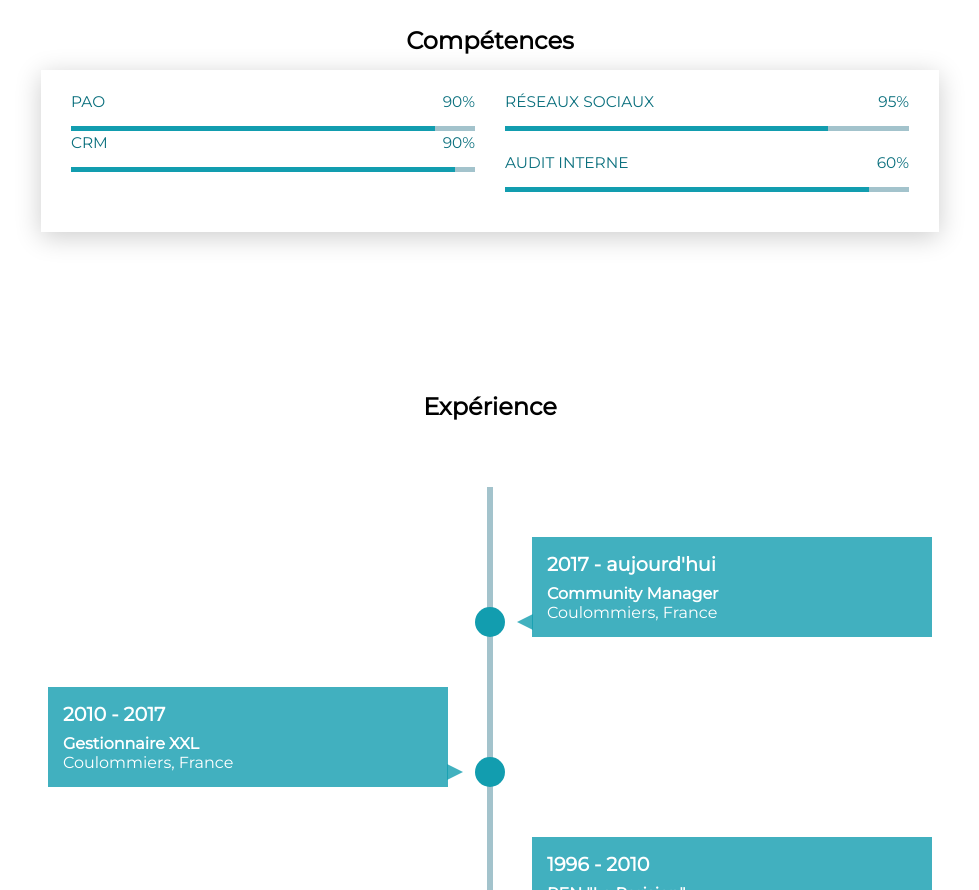
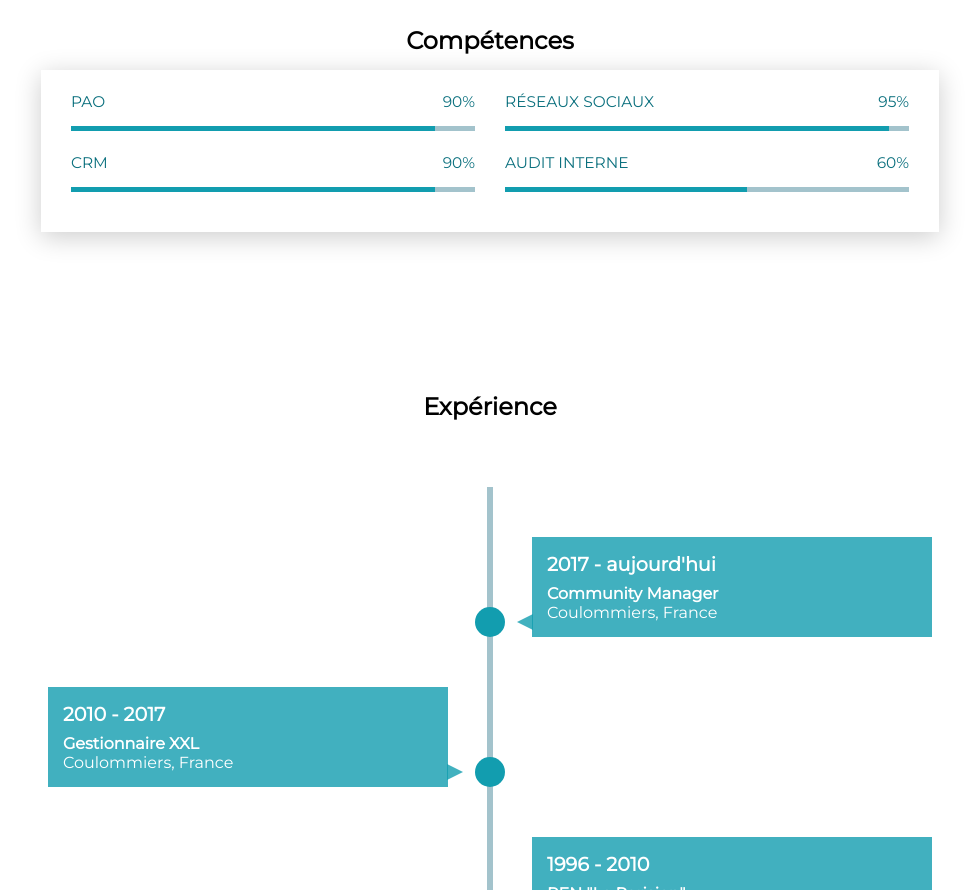
Before and after one commit to karinedp77/karinedp, a website: page index.html in a window 1280 px wide. Shown: the part 960-1850 px from the top of the page, without its empty margins (150-1129 px from the left). Drawn offline with Linux system fonts and the light colour scheme.

Commit message:
container

```diff
--- a/index.html
+++ b/index.html
@@ -36,16 +36,17 @@
                   <div class="progress-bar" style="width: 90%;"></div>
                   <span class="progress-value">90%</span>
                 </div>
+
+
+              </div>
                 <!-- Fin .progress-container -->
                 <div class="progress-container">
                     <span class="progress-badge">CRM</span>
                     <div class="progress">
-                        <div class="progress-bar" style="width: 95%;"></div>
+                      <div class="progress-bar" style="width: 90%;"></div>
                       <span class="progress-value">90%</span>
                     </div>
                   </div>
-              </div>
-
               <!-- Fin .progress-container -->
         </div>
         <!-- Fin .skills-column -->
@@ -53,7 +54,7 @@
             <div class="progress-container">
                 <span class="progress-badge">Réseaux sociaux</span>
                 <div class="progress">
-                  <div class="progress-bar" style="width: 80%;"></div>
+                  <div class="progress-bar" style="width: 95%;"></div>
                   <span class="progress-value">95%</span>
                 </div>
               </div>
@@ -62,7 +63,7 @@
                 <div class="progress-container">
                   <span class="progress-badge">Audit interne</span>
                   <div class="progress">
-                    <div class="progress-bar" style="width: 90%;"></div>
+                    <div class="progress-bar" style="width: 60%;"></div>
                     <span class="progress-value">60%</span>
                   </div>
                 </div>
```
Lines whose indentation alone changed are shown as unchanged.
